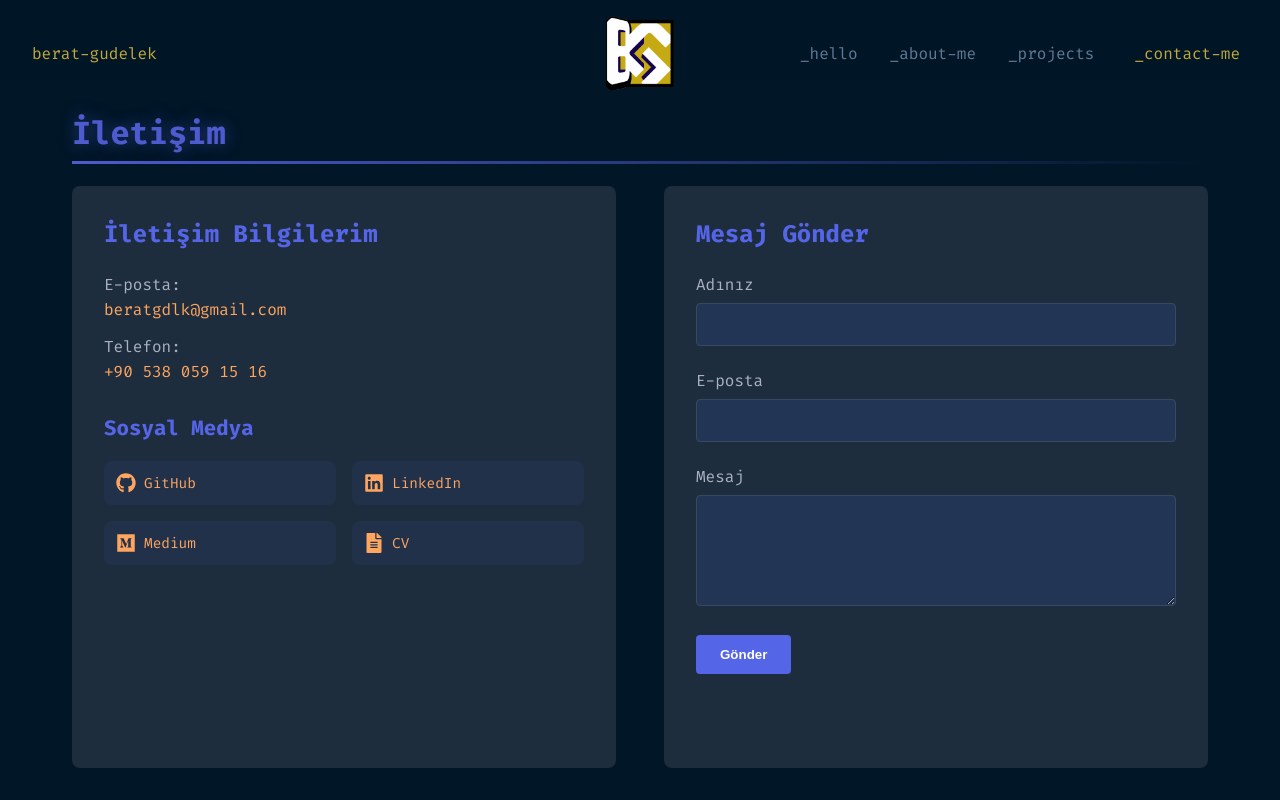
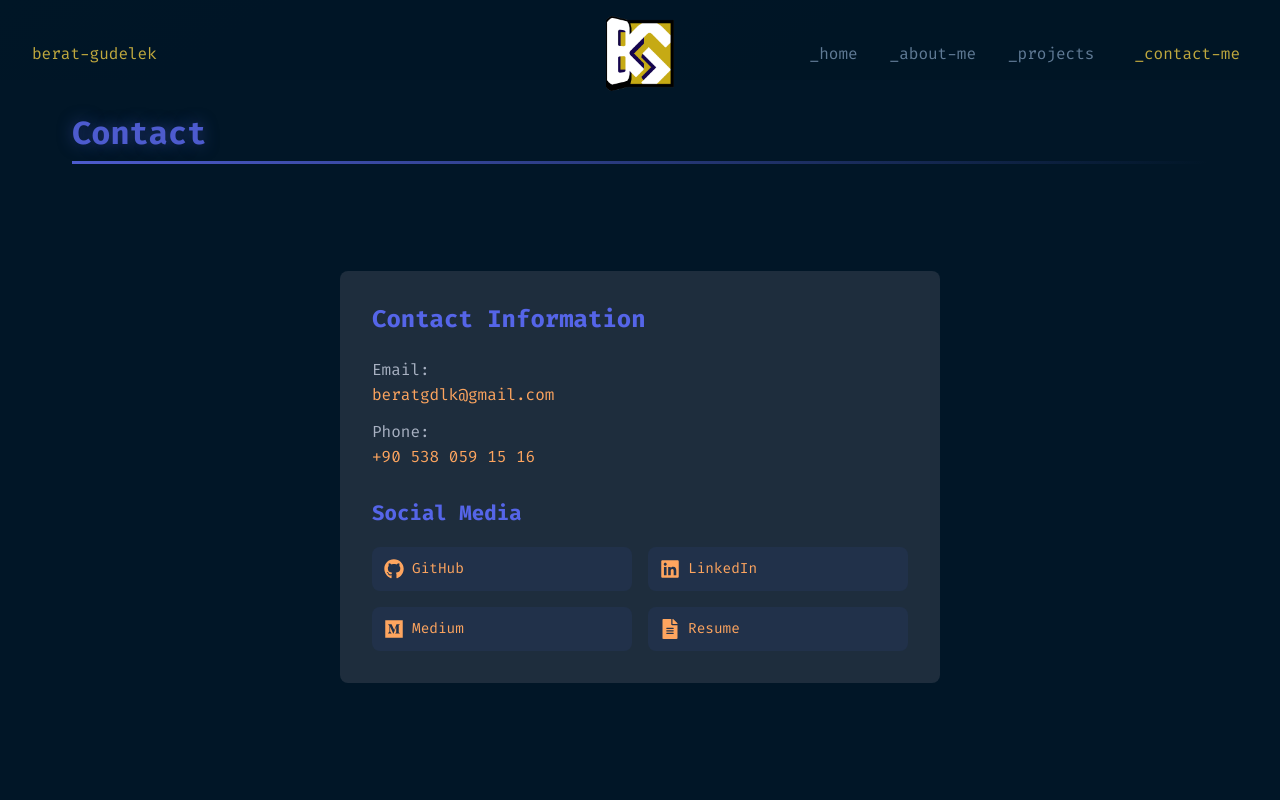
Before and after one commit to beratgdlk/bg-portfolio, a React (Vite) app: page /_contact-me in a window 1280 px wide. Built offline with nearby package versions, Linux system fonts and the light colour scheme.

Commit message:
pages upd

```diff
--- a/src/components/Navbar/Navbar.tsx
+++ b/src/components/Navbar/Navbar.tsx
@@ -30,7 +30,7 @@ const Navbar: React.FC = () => {
         <Link
           to="/"
           className={location.pathname === '/' ? 'active' : ''}
-        >_hello</Link>
+        >_home</Link>
         <Link
           to="/_about-me"
           className={location.pathname === '/_about-me' ? 'active' : ''}
--- a/src/components/Terminal/Terminal.tsx
+++ b/src/components/Terminal/Terminal.tsx
@@ -5,41 +5,41 @@ import { useProfile } from '../../context/ProfileContext';
 const Terminal: React.FC = () => {
   const profileData = useProfile();
 
-  // Unvan değişim animasyonu için state'ler
+  // States for title animation
   const [displayTitle, setDisplayTitle] = useState('');
   const [currentIndex, setCurrentIndex] = useState(0);
   const [isDeleting, setIsDeleting] = useState(false);
   const [typingSpeed, setTypingSpeed] = useState(150);
 
-  // Değişecek ünvanlar - Sadece 2 unvan
+  // Titles to alternate - Only 2 titles
   const titles = ['Frontend Developer', 'Fullstack Developer'];
 
-  // useEffect ile yazma-silme animasyonu
+  // useEffect for typing-deleting animation
   useEffect(() => {
     const currentTitle = titles[currentIndex % titles.length];
 
-    // Yazma veya silme efektini işle
+    // Process typing or deleting effect
     const timeout = setTimeout(() => {
       if (!isDeleting) {
-        // Yazma modu
+        // Typing mode
         setDisplayTitle(currentTitle.substring(0, displayTitle.length + 1));
 
-        // Eğer yazma tamamlandıysa, 2 saniye bekle ve silme moduna geç
+        // If typing is complete, wait 2 seconds and switch to deleting mode
         if (displayTitle.length === currentTitle.length) {
           setTimeout(() => {
             setIsDeleting(true);
-            setTypingSpeed(80); // Silme hızı daha yüksek
-          }, 2000); // 3 saniye yerine 2 saniye bekle
+            setTypingSpeed(80); // Faster delete speed
+          }, 2000); // Wait 2 seconds instead of 3
         }
       } else {
-        // Silme modu
+        // Deleting mode
         setDisplayTitle(currentTitle.substring(0, displayTitle.length - 1));
 
-        // Eğer silme tamamlandıysa, bir sonraki ünvana geç
+        // If deleting is complete, move to the next title
         if (displayTitle.length === 0) {
           setIsDeleting(false);
           setCurrentIndex(currentIndex + 1);
-          setTypingSpeed(150); // Yazma hızını sıfırla
+          setTypingSpeed(150); // Reset typing speed
         }
       }
     }, typingSpeed);
--- a/src/pages/AboutMe.tsx
+++ b/src/pages/AboutMe.tsx
@@ -20,7 +20,7 @@ const AboutMe: React.FC = () => {
   const [typingSpeed, setTypingSpeed] = useState(150);
   const contentRef = useRef<HTMLDivElement>(null);
 
-  // Rotating developer titles - Sadece 2 unvan
+  // Rotating developer titles - Only 2 titles
   const titles = ['Frontend Developer', 'Fullstack Developer'];
 
   // Animate title typing effect
@@ -38,7 +38,7 @@ const AboutMe: React.FC = () => {
           setTimeout(() => {
             setIsDeleting(true);
             setTypingSpeed(80); // Faster when deleting
-          }, 2000); // 3 saniye yerine 2 saniye
+          }, 2000); // Wait 2 seconds instead of 3
         }
       } else {
         // Deleting mode
--- a/src/pages/ContactMe.scss
+++ b/src/pages/ContactMe.scss
@@ -36,9 +36,20 @@ h1 {
   gap: 3rem;
   flex: 1;
   margin-bottom: auto;
+
+  &.centered {
+    display: flex;
+    justify-content: center;
+    align-items: center;
+
+    .contact-info {
+      max-width: 600px;
+      width: 100%;
+    }
+  }
 }
 
-.contact-info, .contact-form {
+.contact-info {
   background-color: #1e2d3d;
   border-radius: 8px;
   padding: 2rem;
@@ -63,62 +74,30 @@ h2 {
   a {
     color: #fea55f;
     text-decoration: none;
-    transition: color 0.2s ease;
+    transition: all 0.3s ease;
+    position: relative;
+    display: inline-block;
 
     &:hover {
       color: #e99145;
-      text-decoration: underline;
+      transform: translateY(-2px);
+    }
+
+    &::after {
+      content: '';
+      position: absolute;
+      width: 0;
+      height: 2px;
+      bottom: -2px;
+      left: 0;
+      background-color: #e99145;
+      transition: width 0.3s ease;
+    }
+
+    &:hover::after {
+      width: 100%;
     }
   }
-}
-
-.form-group {
-  margin-bottom: 1.5rem;
-
-  label {
-    display: block;
-    margin-bottom: 0.5rem;
-    color: #a9b2c3;
-  }
-
-  input, textarea {
-    width: 100%;
-    padding: 0.75rem;
-    border-radius: 4px;
-    background-color: #233554;
-    border: 1px solid #374962;
-    color: #e5e9f0;
-    font-family: inherit;
-
-    &:focus {
-      outline: none;
-      border-color: #5565e8;
-    }
-  }
-}
-
-.submit-btn {
-  background-color: #5565e8;
-  color: #fff;
-  border: none;
-  padding: 0.75rem 1.5rem;
-  border-radius: 4px;
-  cursor: pointer;
-  font-weight: 600;
-  transition: background-color 0.2s ease;
-
-  &:hover {
-    background-color: #4d5bce;
-  }
-}
-
-.success-message {
-  background-color: rgba(58, 188, 125, 0.2);
-  border: 1px solid #3abc7d;
-  color: #3abc7d;
-  padding: 1.5rem;
-  border-radius: 4px;
-  text-align: center;
 }
 
 // Footer stilini düzenle
@@ -131,6 +110,12 @@ h2 {
   .contact-sections {
     grid-template-columns: 1fr;
     gap: 2rem;
+
+    &.centered {
+      .contact-info {
+        max-width: 100%;
+      }
+    }
   }
 
   .contact-content {
@@ -138,7 +123,7 @@ h2 {
     min-height: calc(100vh - 70px);
   }
 
-  .contact-info, .contact-form {
+  .contact-info {
     padding: 1.5rem;
   }
 }
@@ -159,12 +144,26 @@ h2 {
     font-size: 1.25rem;
   }
 
-  .contact-info, .contact-form {
+  .contact-info {
     padding: 1.25rem;
   }
 
-  .form-group {
-    margin-bottom: 1.25rem;
+  .social-grid {
+    grid-template-columns: 1fr;
+    gap: 0.8rem;
+  }
+
+  .social-link {
+    padding: 0.6rem;
+
+    .icon {
+      width: 18px;
+      height: 18px;
+    }
+
+    span {
+      font-size: 0.85rem;
+    }
   }
 }
 
@@ -194,46 +193,43 @@ h2 {
   background-color: rgba(35, 53, 84, 0.6);
   border-radius: 8px;
   transition: all 0.3s ease;
+  overflow: hidden;
+  position: relative;
+
+  &::before {
+    content: '';
+    position: absolute;
+    top: 0;
+    left: -100%;
+    width: 100%;
+    height: 100%;
+    background: linear-gradient(90deg, transparent, rgba(255,255,255,0.1), transparent);
+    transition: all 0.6s ease;
+  }
 
   .icon {
     width: 20px;
     height: 20px;
+    transition: transform 0.3s ease;
   }
 
   span {
     font-size: 0.9rem;
+    transition: all 0.3s ease;
   }
 
   &:hover {
     color: #e99145;
     background-color: rgba(35, 53, 84, 0.9);
     transform: translateY(-3px);
-  }
-}
+    box-shadow: 0 5px 15px rgba(0,0,0,0.2);
 
-// Tablet için medya sorgusu
-@media (max-width: 768px) {
-  .social-grid {
-    grid-template-columns: repeat(2, 1fr);
-  }
-}
-
-// Mobil için medya sorgusu
-@media (max-width: 480px) {
-  .social-grid {
-    grid-template-columns: 1fr;
-  }
-
-  .social-link {
-    padding: 0.6rem;
+    &::before {
+      left: 100%;
+    }
 
     .icon {
-      width: 18px;
-      height: 18px;
-    }
-
-    span {
-      font-size: 0.85rem;
+      transform: scale(1.2);
     }
   }
 }
--- a/src/pages/ContactMe.tsx
+++ b/src/pages/ContactMe.tsx
@@ -1,4 +1,4 @@
-import React, { useState } from 'react';
+import React from 'react';
 import './ContactMe.scss';
 import Navbar from '../components/Navbar/Navbar';
 import { useProfile } from '../context/ProfileContext';
@@ -6,56 +6,30 @@ import { FaGithub, FaLinkedin, FaMedium, FaFileAlt } from 'react-icons/fa';
 
 const ContactMe: React.FC = () => {
   const profileData = useProfile();
-  const [formData, setFormData] = useState({
-    name: '',
-    email: '',
-    message: ''
-  });
-  const [isSubmitted, setIsSubmitted] = useState(false);
-
-  const handleChange = (e: React.ChangeEvent<HTMLInputElement | HTMLTextAreaElement>) => {
-    const { name, value } = e.target;
-    setFormData(prev => ({
-      ...prev,
-      [name]: value
-    }));
-  };
-
-  const handleSubmit = (e: React.FormEvent) => {
-    e.preventDefault();
-    console.log('Form submitted:', formData);
-    setIsSubmitted(true);
-    setFormData({ name: '', email: '', message: '' });
-
-    // Form gönderimi için API çağrısı buraya eklenebilir
-    setTimeout(() => {
-      setIsSubmitted(false);
-    }, 3000);
-  };
 
   return (
     <div className="page-wrapper">
       <Navbar />
       <div className="contact-container">
         <div className="contact-content">
-          <h1>İletişim</h1>
+          <h1>Contact</h1>
 
-          <div className="contact-sections">
+          <div className="contact-sections centered">
             <div className="contact-info">
-              <h2>İletişim Bilgilerim</h2>
+              <h2>Contact Information</h2>
 
               <div className="info-item">
-                <span className="label">E-posta:</span>
+                <span className="label">Email:</span>
                 <a href={`mailto:${profileData.contact.email}`}>{profileData.contact.email}</a>
               </div>
 
               <div className="info-item">
-                <span className="label">Telefon:</span>
+                <span className="label">Phone:</span>
                 <a href={`tel:${profileData.contact.telephoneNum}`}>{profileData.contact.telephoneNum}</a>
               </div>
 
               <div className="social-links">
-                <h3>Sosyal Medya</h3>
+                <h3>Social Media</h3>
 
                 <div className="social-grid">
                   <a
@@ -99,59 +73,10 @@ const ContactMe: React.FC = () => {
                     title="CV"
                   >
                     <FaFileAlt className="icon" />
-                    <span>CV</span>
+                    <span>Resume</span>
                   </a>
                 </div>
               </div>
-            </div>
-
-            <div className="contact-form">
-              <h2>Mesaj Gönder</h2>
-              {isSubmitted ? (
-                <div className="success-message">
-                  Mesajınız başarıyla gönderildi. Teşekkür ederim!
-                </div>
-              ) : (
-                <form onSubmit={handleSubmit}>
-                  <div className="form-group">
-                    <label htmlFor="name">Adınız</label>
-                    <input
-                      type="text"
-                      id="name"
-                      name="name"
-                      value={formData.name}
-                      onChange={handleChange}
-                      required
-                    />
-                  </div>
-
-                  <div className="form-group">
-                    <label htmlFor="email">E-posta</label>
-                    <input
-                      type="email"
-                      id="email"
-                      name="email"
-                      value={formData.email}
-                      onChange={handleChange}
-                      required
-                    />
-                  </div>
-
-                  <div className="form-group">
-                    <label htmlFor="message">Mesaj</label>
-                    <textarea
-                      id="message"
-                      name="message"
-                      value={formData.message}
-                      onChange={handleChange}
-                      rows={5}
-                      required
-                    />
-                  </div>
-
-                  <button type="submit" className="submit-btn">Gönder</button>
-                </form>
-              )}
             </div>
           </div>
         </div>
--- a/src/pages/Projects.tsx
+++ b/src/pages/Projects.tsx
@@ -8,13 +8,13 @@ const Projects: React.FC = () => {
       <Navbar />
       <div className="projects-container">
         <div className="projects-content">
-          <h1>Projelerim</h1>
+          <h1>My Projects</h1>
 
           <div className="project-grid">
             <div className="project-card">
-              <h2>Portfolyo Sitesi</h2>
+              <h2>Portfolio Website</h2>
               <p className="project-description">
-                Terminal temalı kişisel portfolyo sitesi. React, TypeScript ve SASS ile geliştirildi.
+                Terminal-themed personal portfolio website. Developed with React, TypeScript and SASS.
               </p>
               <div className="tech-stack">
                 <span className="tech-tag">React</span>
@@ -28,9 +28,9 @@ const Projects: React.FC = () => {
             </div>
 
             <div className="project-card">
-              <h2>E-Ticaret Uygulaması</h2>
+              <h2>E-Commerce Application</h2>
               <p className="project-description">
-                Modern bir e-ticaret arayüzü. Next.js ve React ile geliştirildi.
+                Modern e-commerce interface. Developed with Next.js and React.
               </p>
               <div className="tech-stack">
                 <span className="tech-tag">Next.js</span>
```
